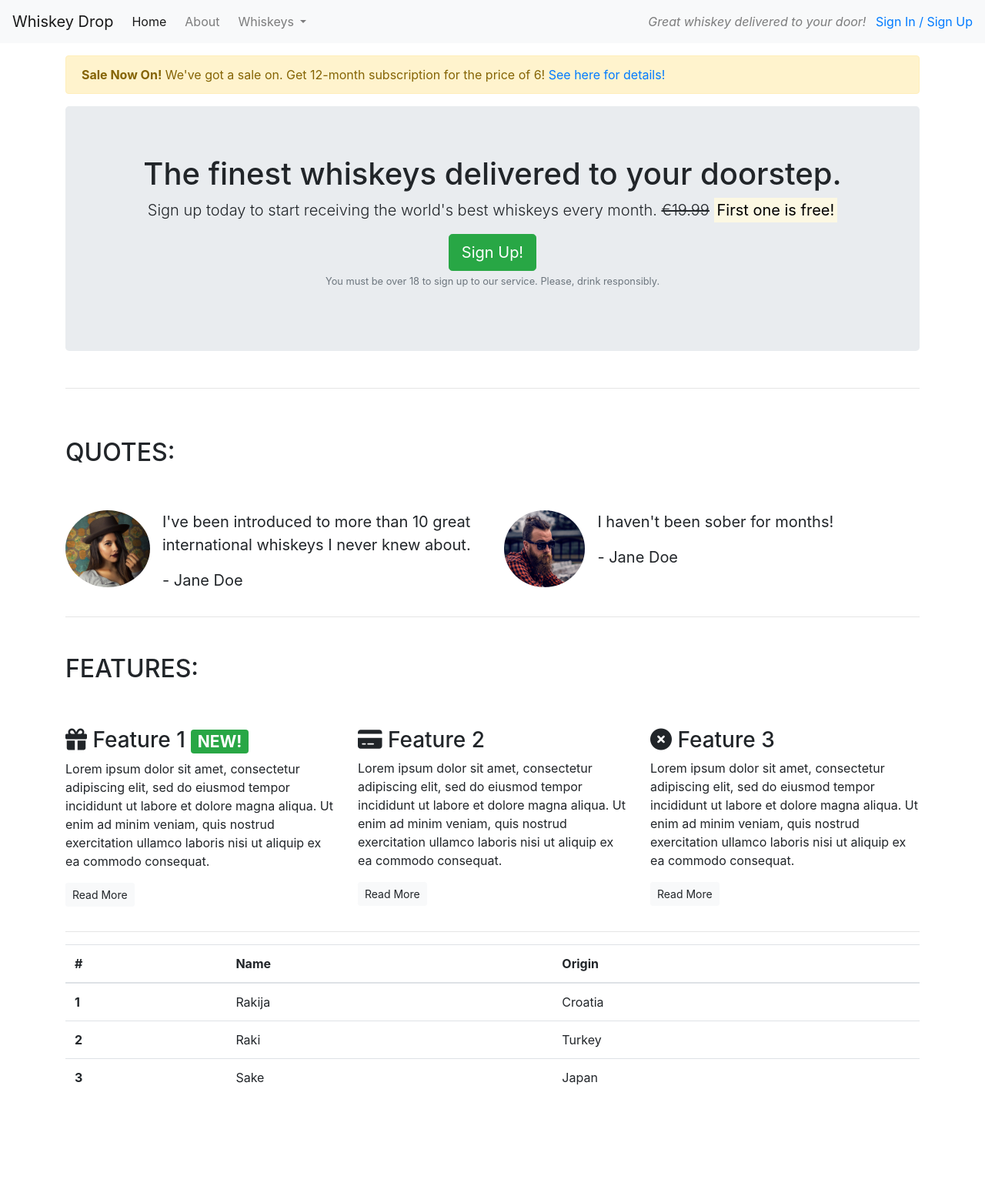
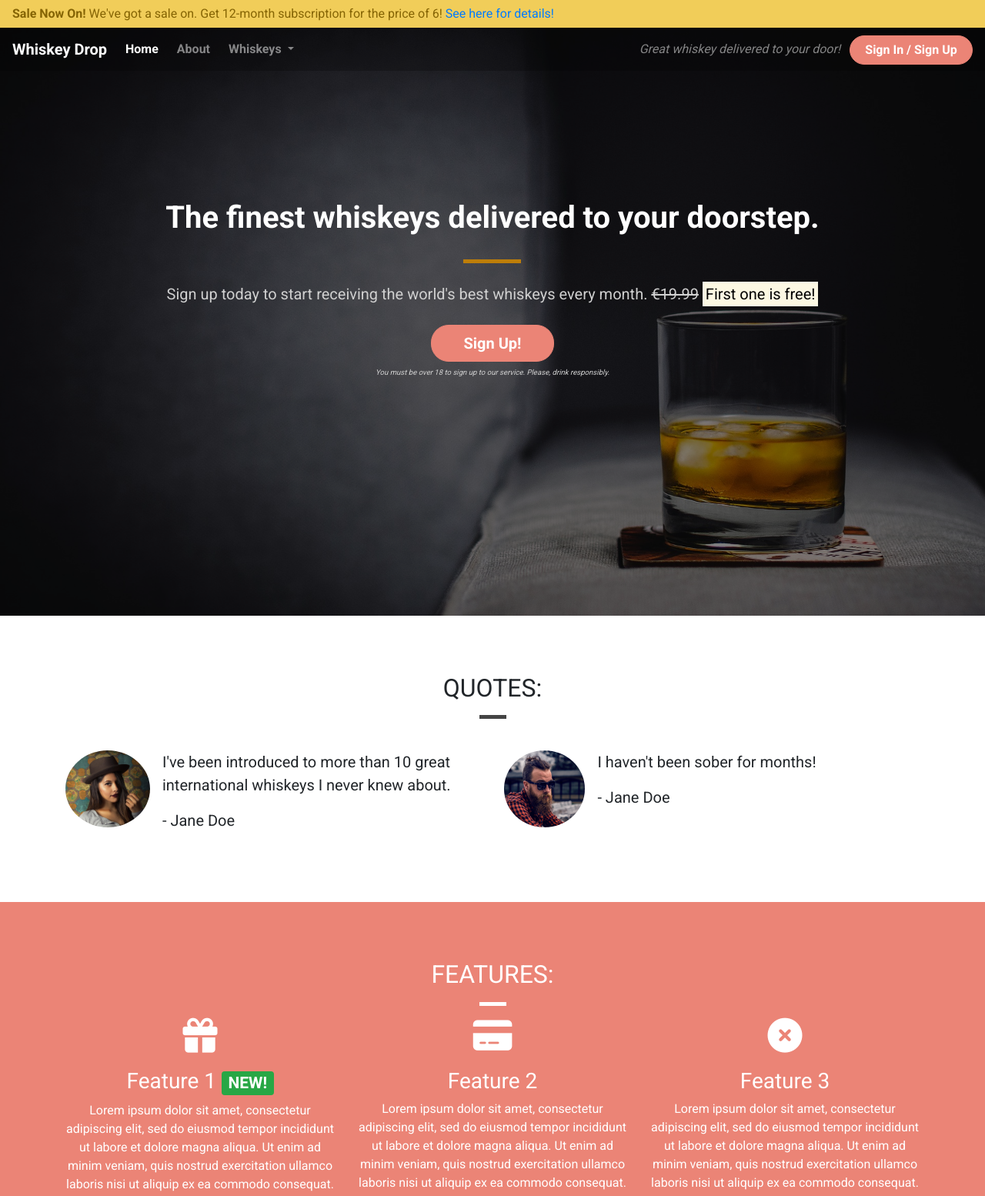
Before and after one commit to Balkaneros91/Bootstrap, a plain HTML site: page index.html in a window 1280 px wide. Shown: the top 1554 px of the page at 77% size. Before the commit the page ends 1440 px from the top, so only its background shows below. Drawn offline with nearby package versions, Linux system fonts and the light colour scheme.

Commit message:
Add bootstrap components and more

```diff
--- /dev/null
+++ b/assets/css/style.css
@@ -0,0 +1,195 @@
+body {
+    font-family: 'Roboto', sans-serif;
+}
+
+.container-wrapper {}
+
+.container-wrapper--red {
+    background-color: #eb8476;
+    color: white;
+}
+
+.alert-container .col-12 {
+    padding-left: 0;
+    padding-right: 0;
+}
+
+.site-wide-alert {
+    border-radius: 0;
+    margin-bottom: 0;
+    padding: 5px 15px;
+    background-color: #f1cd59;
+    border-color: #f1cd59;
+}
+
+.callout-container {
+    height: 100vh;
+
+    background: url("../images/whiskey-background.jpg") no-repeat bottom right fixed;
+    -webkit-background-size: cover;
+    -moz-background-size: cover;
+    -o-background-size: cover;
+    background-size: cover;
+
+    display: flex;
+    align-items: center;
+    justify-content: center;
+
+    position: relative;
+}
+
+.opaque-overlay {
+    position: absolute;
+    top: 0;
+    left: 0;
+    height: 100%;
+    width: 100%;
+    background-color: rgba(0, 0, 0, 0.5);
+}
+
+.quotes-container {}
+
+.features-container {}
+
+
+/* Page headers */
+
+.page-header {
+    margin-bottom: 0;
+    border-bottom: 0;
+    text-align: center;
+}
+
+.page-header h2 {
+    margin-top: 0;
+}
+
+.quotes .page-header {
+    margin-bottom: 25px;
+}
+
+
+/* Block Dividers */
+
+.block-divider {
+    width: 75px;
+    height: 5px;
+    border: 0;
+    background-color: #444;
+}
+
+.block-divider--orange {
+    background-color: #be7e09;
+}
+
+.block-divider--white {
+    background-color: white;
+}
+
+.block-divider--short {
+    width: 35px;
+}
+
+/* Content containers */
+
+.content-container {
+    padding-top: 75px;
+    padding-bottom: 75px;
+}
+
+/* Navbar */
+
+.navalert-container {
+    position: absolute;
+    top: 0;
+    left: 0;
+    padding-left: 0;
+    padding-right: 0;
+    z-index: 1;
+}
+
+.navbar {
+    margin-bottom: 0;
+    border: 0;
+    width: 100%;
+    background-color: rgba(0, 0, 0, 0.25);
+}
+
+.navbar .navbar-toggler {
+    border: 0;
+}
+
+.navbar-brand {
+    font-weight: bold;
+}
+
+.navbar .navbar-nav a {
+    font-weight: bold;
+}
+
+/* Jumbotron */
+
+.jumbotron {
+    background-color: transparent;
+}
+
+.jumbotron-header {
+    color: white;
+    font-weight: bold;
+    margin-bottom: 30px;
+}
+
+.jumbotron .lead {
+    margin: 25px 0;
+    color: #d0d0d0;
+}
+
+.jumbotron small {
+    font-size: 60%;
+    font-style: italic;
+    color: #d0d0d0;
+}
+
+
+/* Buttons */
+
+.btn--cta {
+    font-weight: bold;
+    border-radius: 23px;
+    width: 160px;
+}
+
+.btn--red {
+    color: white;
+    background-color: #eb8476;
+    border-color: #eb8476;
+}
+
+.btn--red:hover,
+.btn--red:active,
+.btn--red:focus,
+.btn--red:active:focus {
+    background-color: #ce6f5b;
+    border-color: #ce6f5b;
+}
+
+.feature {
+    text-align: center;
+    margin-bottom: 40px;
+}
+
+.feature i {
+    margin-bottom: 20px;
+    font-size: 45px;
+    line-height: 45px;
+}
+
+.feature .btn {
+    background-color: white;
+    border-color: white;
+    border-radius: 15px;
+    min-width: 100px;
+    font-weight: bold;
+    margin-top: 10px;
+    color: #eb8476;
+}
--- a/index.html
+++ b/index.html
@@ -9,17 +9,32 @@
     <link rel="stylesheet" href="https://maxcdn.bootstrapcdn.com/bootstrap/4.1.3/css/bootstrap.min.css">
     <link rel="stylesheet" href="https://use.fontawesome.com/releases/v5.6.1/css/all.css"
         integrity="sha384-gfdkjb5BdAXd+lj+gudLWI+BXq4IuLW5IT+brZEZsLFm++aCMlF1V92rMkPaX4PP" crossorigin="anonymous">
+    <link href="https://fonts.googleapis.com/css?family=Roboto:400,700" rel="stylesheet">
     <!-- <script src="https://use.fontawesome.com/48f6f4adb8.js"></script> -->
+    <link rel="stylesheet" href="assets/css/style.css">
 </head>
 
 <body>
+    <div class="container-fluid navalert-container">
+        <div class="container-fluid alert-container">
+            <div class="row d-none d-sm-block">
+                <div class="col-12">
+                    <div class="site-wide-alert alert alert-warning">
+                        <strong>Sale Now On!</strong> We've got a sale on. Get 12-month subscription for the price of 6!
+                        <a href="">See here for details!</a>
+                    </div>
+                </div>
+            </div>
+        </div>
+
         <!--Nav-->
-    <nav class="navbar navbar-light bg-light navbar-expand-sm">
+        <nav class="navbar navbar-dark navbar-expand-sm">
             <a href="/" class="navbar-brand">Whiskey Drop</a>
 
             <button class="navbar-toggler ml-auto" type="button" data-toggle="collapse" data-target="#navbarNavDropdown"
                 aria-controls="navbarNavDropdown" aria-expanded="false" aria-label="Toggle navigation">
                 <span class="navbar-toggler-icon"></span></button>
+
             <div class="collapse navbar-collapse" id="navbarNavDropdown">
                 <ul class="navbar-nav mr-auto">
                     <li class="active nav-item mr-2"><a class="nav-link" href="/">Home</a></li>
@@ -37,47 +52,49 @@
                         </div>
                     </li>
 
-                <li class="nav-item mr-2 d-block d-sm-none"><a class="nav-link" href="/login">Sign In / Sign Up</a></li>
+                    <li class="nav-item mr-2 d-block d-sm-none"><a class="nav-link" href="/login">Sign In / Sign Up</a>
+                    </li>
                 </ul>
             </div>
             <div class="d-none d-md-block">
                 <p class="navbar-text my-auto mr-2"><i>Great whiskey delivered to your door!</i></p>
-            <a href="/login">Sign In / Sign Up</a>
+                <a href="/login" class="btn btn--cta btn--red">Sign In / Sign Up</a>
             </div>
         </nav>
+    </div>
 
-    <article class="container mt-3">
-        <div class="row d-none d-sm-block">
-            <div class="col-12">
-                <div class="alert alert-warning">
-                    <strong>Sale Now On!</strong> We've got a sale on. Get 12-month subscription for the price of 6! <a
-                        href="">See here for details!</a>
-                </div>
-            </div>
-        </div>
+
+    <div class="container-fluid callout-container">
         <!-- Callout -->
+        <div class="opaque-overlay">&nbsp;</div>
         <div class="row">
             <div class="col-12">
                 <section class="callout jumbotron text-center">
-                    <h1>The finest whiskeys delivered to your doorstep.</h1>
+                    <h1 class="jumbotron-header">The finest whiskeys delivered to your doorstep.</h1>
+                    <hr class="block-divider block-divider--orange">
                     <p class="lead">Sign up today to start receiving the world's best whiskeys every month.
                         <s class="d-none d-sm-inline">€19.99</s>
                         <span class="d-inline d-sm-none"><br></span>
                         <strong><mark>First one is free!</mark></strong></p>
-                    <button class="btn btn-success btn-lg">Sign Up!</button>
+                    <button class="btn btn-lg btn--cta btn--red" data-toggle="modal" data-target="#signUpModal">Sign
+                        Up!</button>
                     <p class="text-muted"><small>You must be over 18 to sign up to our service. Please, drink
                             responsibly.</small></p>
                 </section>
             </div>
         </div>
         <!-- /.callout -->
-        <hr>
+    </div>
+    </div>
 
     <!-- Quotes -->
+    <div class="container-wrapper"></div>
+    <div class="container quotes-container content-container">
         <section class="quotes">
             <div class="row">
-                <div class="col-12 my-5">
+                <div class="col-12 page-header">
                     <h2 class="text-uppercase">Quotes:</h2>
+                    <hr class="block-divider block-divider--short">
                 </div>
             </div>
             <div class="row">
@@ -89,7 +106,8 @@
                         </div>
                         <div class="media-body">
                             <blockquote class="blockquote">
-                                <p>I've been introduced to more than 10 great international whiskeys I never knew about.
+                                <p>I've been introduced to more than 10 great international whiskeys I never knew
+                                    about.
                                 </p>
                                 <p>- Jane Doe</p>
                             </blockquote>
@@ -115,23 +133,29 @@
             </div>
         </section>
         <!-- /.quotes -->
-        <hr>
+    </div>
+    </div>
 
     <!-- Features -->
+    <div class="container-wrapper container-wrapper--red">
+        <div class="container feature container content-container">
             <section class="features">
-            <div class="col-12 my-5">
                 <div class="row">
+                    <div class="col-12 page-header">
                         <h2 class="text-uppercase">Features:</h2>
+                        <hr class="block-divider block-divider--short block-divider--white">
                     </div>
                 </div>
                 <div class="row">
                     <div class="col-12 col-md-6 col-lg-4">
                         <div class="feature">
-                        <h3><i class="fa-solid fa-gift d-none d-sm-inline"></i> Feature 1 <span
+                            <h3><i class="fa-solid fa-gift d-none d-sm-block"></i> Feature 1 <span
                                     class="badge badge-success">NEW!</span></h3>
-                        <p>Lorem ipsum dolor sit amet, consectetur adipiscing elit, sed do eiusmod tempor incididunt ut
+                            <p>Lorem ipsum dolor sit amet, consectetur adipiscing elit, sed do eiusmod tempor incididunt
+                                ut
                                 labore
-                            et dolore magna aliqua. Ut enim ad minim veniam, quis nostrud exercitation ullamco laboris
+                                et dolore magna aliqua. Ut enim ad minim veniam, quis nostrud exercitation ullamco
+                                laboris
                                 nisi
                                 ut
                                 aliquip ex ea commodo consequat.</p>
@@ -140,10 +164,12 @@
                     </div>
                     <div class="col-12 col-md-6 col-lg-4">
                         <div class="feature">
-                        <h3><i class="fa-solid fa-credit-card d-none d-sm-inline"></i> Feature 2</h3>
-                        <p>Lorem ipsum dolor sit amet, consectetur adipiscing elit, sed do eiusmod tempor incididunt ut
+                            <h3><i class="fa-solid fa-credit-card d-none d-sm-block"></i> Feature 2</h3>
+                            <p>Lorem ipsum dolor sit amet, consectetur adipiscing elit, sed do eiusmod tempor incididunt
+                                ut
                                 labore
-                            et dolore magna aliqua. Ut enim ad minim veniam, quis nostrud exercitation ullamco laboris
+                                et dolore magna aliqua. Ut enim ad minim veniam, quis nostrud exercitation ullamco
+                                laboris
                                 nisi
                                 ut
                                 aliquip ex ea commodo consequat.</p>
@@ -152,10 +178,12 @@
                     </div>
                     <div class="col-12 d-md-none d-lg-block col-lg-4">
                         <div class="feature">
-                        <h3><i class="fa-solid fa-circle-xmark d-none d-sm-inline"></i> Feature 3</h3>
-                        <p>Lorem ipsum dolor sit amet, consectetur adipiscing elit, sed do eiusmod tempor incididunt ut
+                            <h3><i class="fa-solid fa-circle-xmark d-none d-sm-block"></i> Feature 3</h3>
+                            <p>Lorem ipsum dolor sit amet, consectetur adipiscing elit, sed do eiusmod tempor incididunt
+                                ut
                                 labore
-                            et dolore magna aliqua. Ut enim ad minim veniam, quis nostrud exercitation ullamco laboris
+                                et dolore magna aliqua. Ut enim ad minim veniam, quis nostrud exercitation ullamco
+                                laboris
                                 nisi
                                 ut
                                 aliquip ex ea commodo consequat.</p>
@@ -165,10 +193,11 @@
                 </div>
             </section>
             <!-- /.features -->
-        <hr>
+        </div>
+    </div>
 
     <!-- Table -->
-        <table class="table">
+    <!--        <table class="table">
             <thead>
                 <tr>
                     <th scope="col">#</th>
@@ -195,7 +224,42 @@
             </tbody>
         </table>
         <!-- /.table -->
-    </article>
+
+    <div class="modal" tabindex="-1" role="dialog" id="signUpModal">
+        <div class="modal-dialog" role="document">
+            <div class="modal-content">
+                <div class="modal-header">
+                    <h5 class="modal-title">Sign Up To Whiskey Drop!</h5>
+                    <button type="button" class="close" data-dismiss="modal" aria-label="Close">
+                        <span aria-hidden="true">&times;</span>
+                    </button>
+                </div>
+                <div class="modal-body">
+                    <form>
+                        <div class="form-group">
+                            <label for="exampleInputEmail1">Email address</label>
+                            <input type="email" class="form-control" id="exampleInputEmail1"
+                                aria-describedby="emailHelp" placeholder="Enter email">
+                            <small id="emailHelp" class="form-text text-muted">We'll never share your email with
+                                anyone
+                                else.</small>
+                        </div>
+                        <div class="form-group">
+                            <label for="password">Password</label>
+                            <input type="password" class="form-control" id="password" placeholder="Password">
+                        </div>
+                        <div class="form-group">
+                            <label for="repeatPassword">Repeat Password</label>
+                            <input type="password" class="form-control" id="repeatPassword"
+                                placeholder="Repeat Password">
+                        </div>
+                        <button type="submit" class="btn btn-success">Submit</button>
+                    </form>
+                </div>
+            </div>
+        </div>
+    </div>
+
     <script src="https://code.jquery.com/jquery-3.3.1.slim.min.js"
         integrity="sha384-q8i/X+965DzO0rT7abK41JStQIAqVgRVzpbzo5smXKp4YfRvH+8abtTE1Pi6jizo" crossorigin="anonymous">
     </script>
```
Also changed, not shown: assets/images/whiskey-background.jpg (added). Lines whose indentation alone changed are shown as unchanged.
